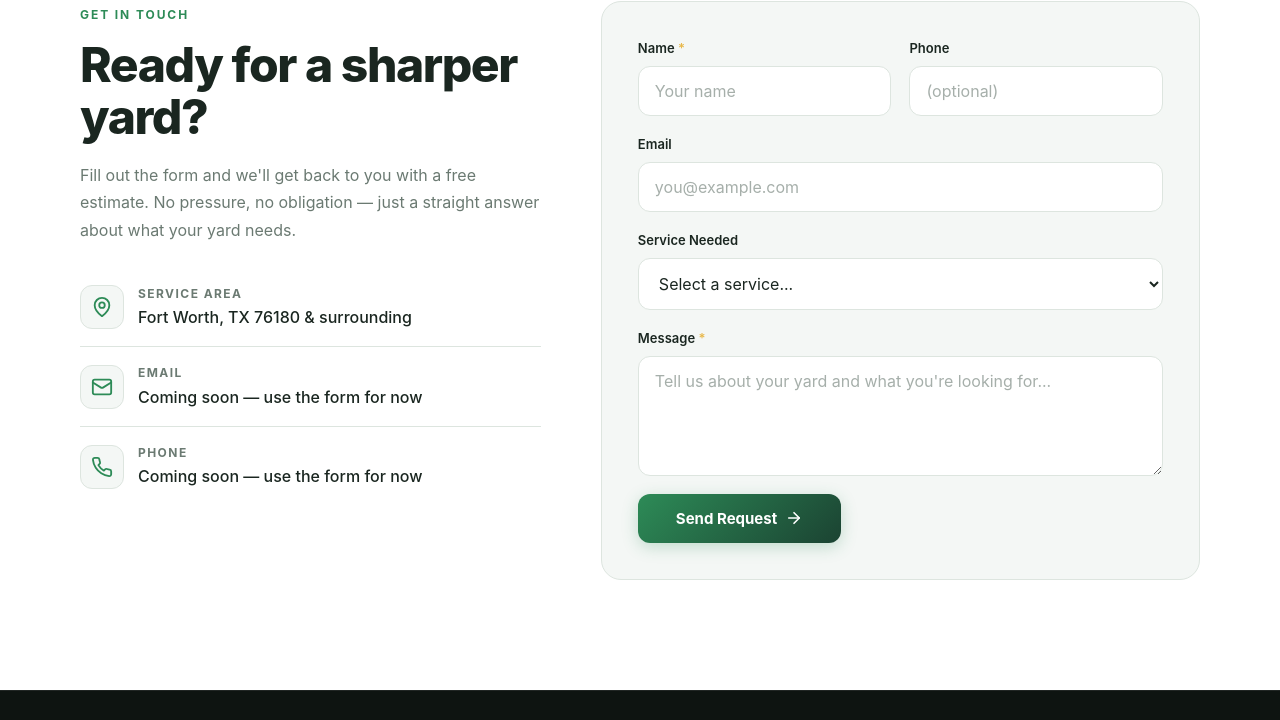
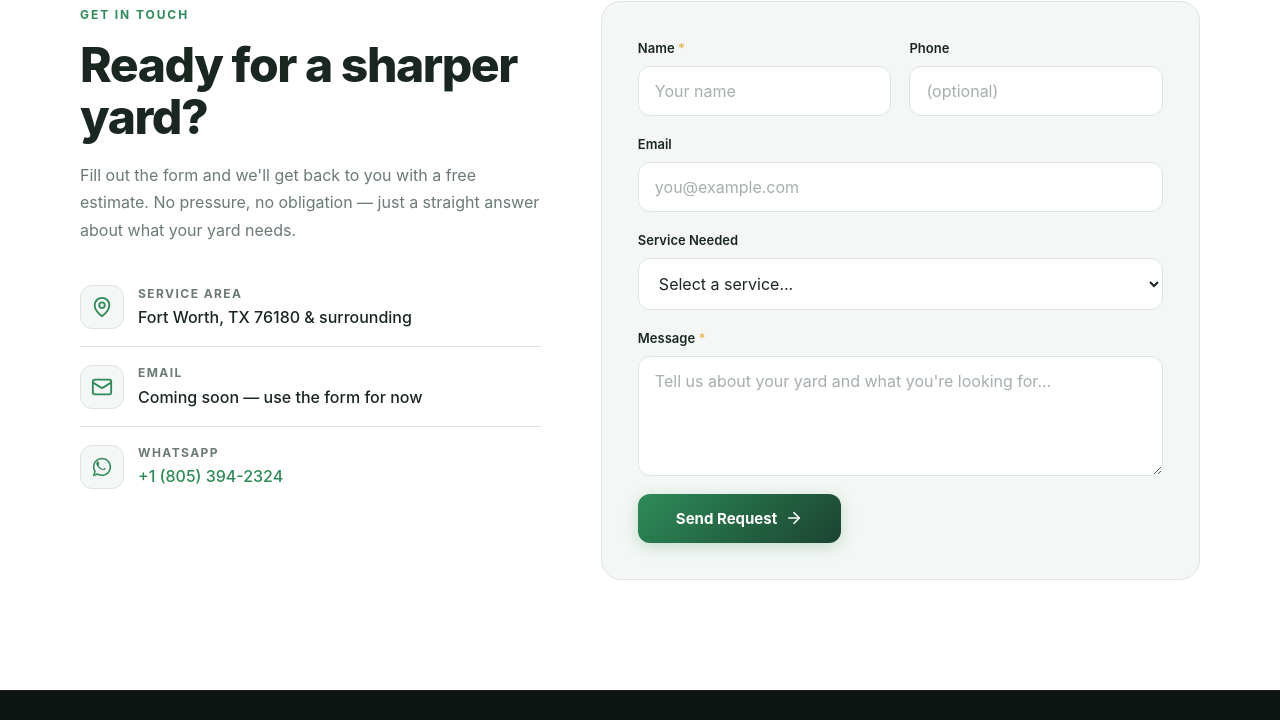
Before and after one commit to gregorysnell89-sudo/on-target-home-care, a website: page index.html in a window 1280 px wide. Shown: the part 4301-5021 px from the top of the page. Drawn offline with Linux system fonts and the light colour scheme.

Commit message:
Add WhatsApp contact link

```diff
--- a/index.html
+++ b/index.html
@@ -230,7 +230,7 @@
 <p>Fill out the form and we'll get back to you with a free estimate. No pressure, no obligation — just a straight answer about what your yard needs.</p>
 <div class="otc-contact-detail"><div class="otc-contact-icon"><svg viewBox="0 0 24 24" fill="none" stroke="currentColor" stroke-width="2" stroke-linecap="round" stroke-linejoin="round"><path d="M20 10c0 6-8 12-8 12s-8-6-8-12a8 8 0 0 1 16 0Z"/><circle cx="12" cy="10" r="3"/></svg></div><div><strong>Service Area</strong><span>Fort Worth, TX 76180 &amp; surrounding</span></div></div>
 <div class="otc-contact-detail"><div class="otc-contact-icon"><svg viewBox="0 0 24 24" fill="none" stroke="currentColor" stroke-width="2" stroke-linecap="round" stroke-linejoin="round"><rect width="20" height="16" x="2" y="4" rx="2"/><path d="m22 7-8.97 5.7a1.94 1.94 0 0 1-2.06 0L2 7"/></svg></div><div><strong>Email</strong><span>Coming soon — use the form for now</span></div></div>
-<div class="otc-contact-detail"><div class="otc-contact-icon"><svg viewBox="0 0 24 24" fill="none" stroke="currentColor" stroke-width="2" stroke-linecap="round" stroke-linejoin="round"><path d="M22 16.92v3a2 2 0 0 1-2.18 2 19.79 19.79 0 0 1-8.63-3.07 19.5 19.5 0 0 1-6-6 19.79 19.79 0 0 1-3.07-8.67A2 2 0 0 1 4.11 2h3a2 2 0 0 1 2 1.72 12.84 12.84 0 0 0 .7 2.81 2 2 0 0 1-.45 2.11L8.09 9.91a16 16 0 0 0 6 6l1.27-1.27a2 2 0 0 1 2.11-.45 12.84 12.84 0 0 0 2.81.7A2 2 0 0 1 22 16.92Z"/></svg></div><div><strong>Phone</strong><span>Coming soon — use the form for now</span></div></div>
+<div class="otc-contact-detail"><div class="otc-contact-icon"><svg viewBox="0 0 24 24" fill="currentColor"><path d="M12.04 2C6.58 2 2.13 6.45 2.13 11.91c0 1.75.46 3.45 1.32 4.95L2 22l5.25-1.38c1.45.79 3.08 1.21 4.79 1.21 5.46 0 9.91-4.45 9.91-9.91C21.95 6.45 17.5 2 12.04 2zm0 18.15c-1.48 0-2.93-.4-4.2-1.15l-.3-.18-3.12.82.83-3.04-.2-.31a8.264 8.264 0 0 1-1.26-4.38c0-4.54 3.7-8.24 8.24-8.24 2.2 0 4.27.86 5.82 2.42a8.183 8.183 0 0 1 2.41 5.83c.02 4.54-3.68 8.23-8.22 8.23zm4.52-6.16c-.25-.12-1.47-.72-1.69-.81-.23-.08-.39-.12-.56.12-.17.25-.64.81-.78.97-.14.17-.29.19-.54.06-.25-.12-1.43-.53-2.72-1.68-1-.89-1.68-2-1.88-2.34-.2-.34-.02-.52.11-.69.11-.11.25-.29.37-.43.12-.14.17-.25.25-.41.08-.17.04-.31-.02-.43-.06-.12-.56-1.34-.76-1.84-.2-.48-.41-.42-.56-.43h-.48c-.17 0-.43.06-.66.31-.23.25-.86.85-.86 2.07 0 1.22.89 2.4 1.01 2.56.12.17 1.75 2.67 4.23 3.74.59.26 1.05.41 1.41.52.59.19 1.13.16 1.56.1.48-.07 1.47-.6 1.68-1.18.21-.58.21-1.07.14-1.18-.06-.1-.22-.16-.47-.28z"/></svg></div><div><strong>WhatsApp</strong><a href="https://wa.me/18053942324" style="color:var(--otc-emerald);text-decoration:none;font-weight:500;font-size:1rem">+1 (805) 394-2324</a></div></div>
 </div>
 <form class="otc-form" name="contact" method="POST" data-netlify="true" netlify-honeypot="bot-field" action="/success">
 <input type="hidden" name="form-name" value="contact"/>
```
